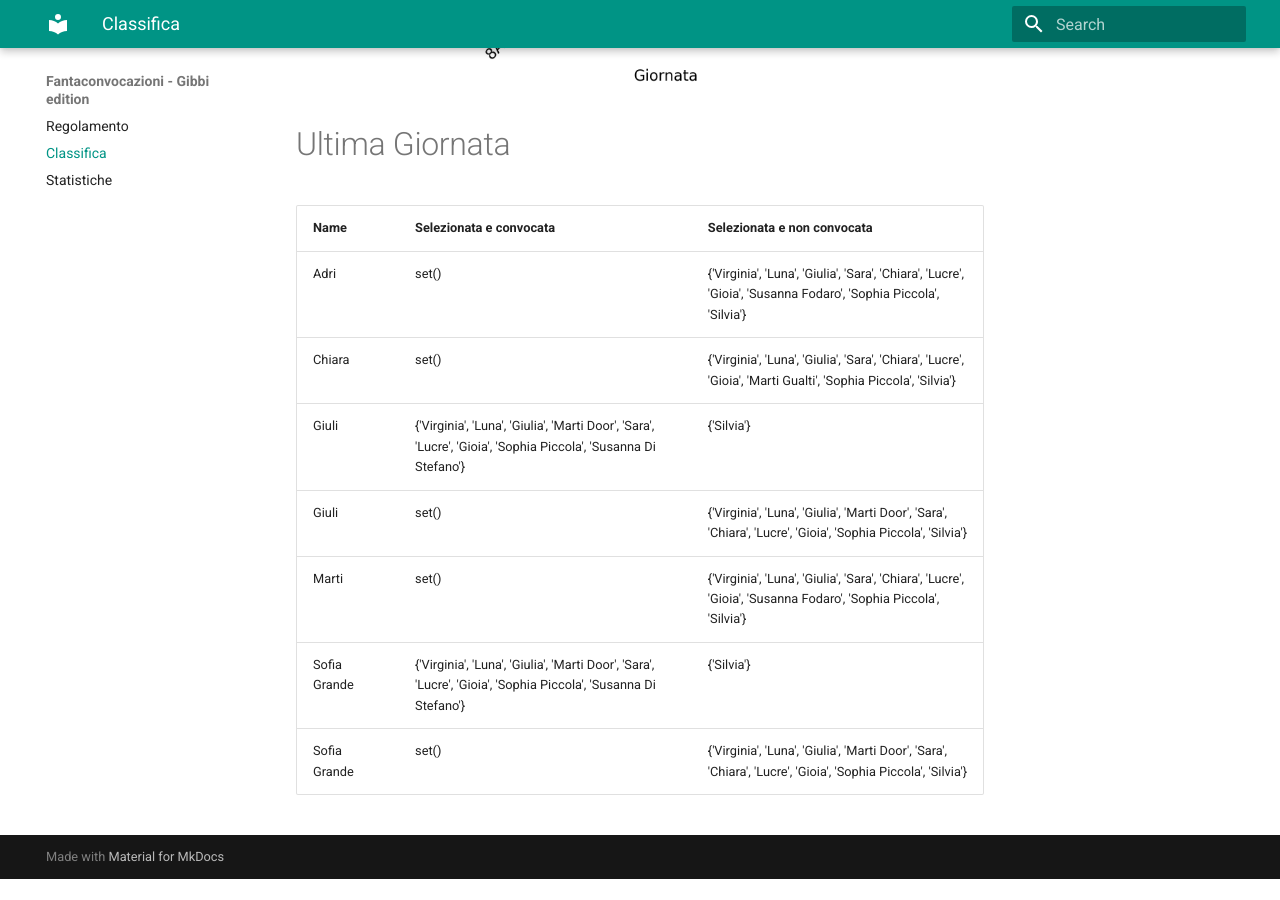
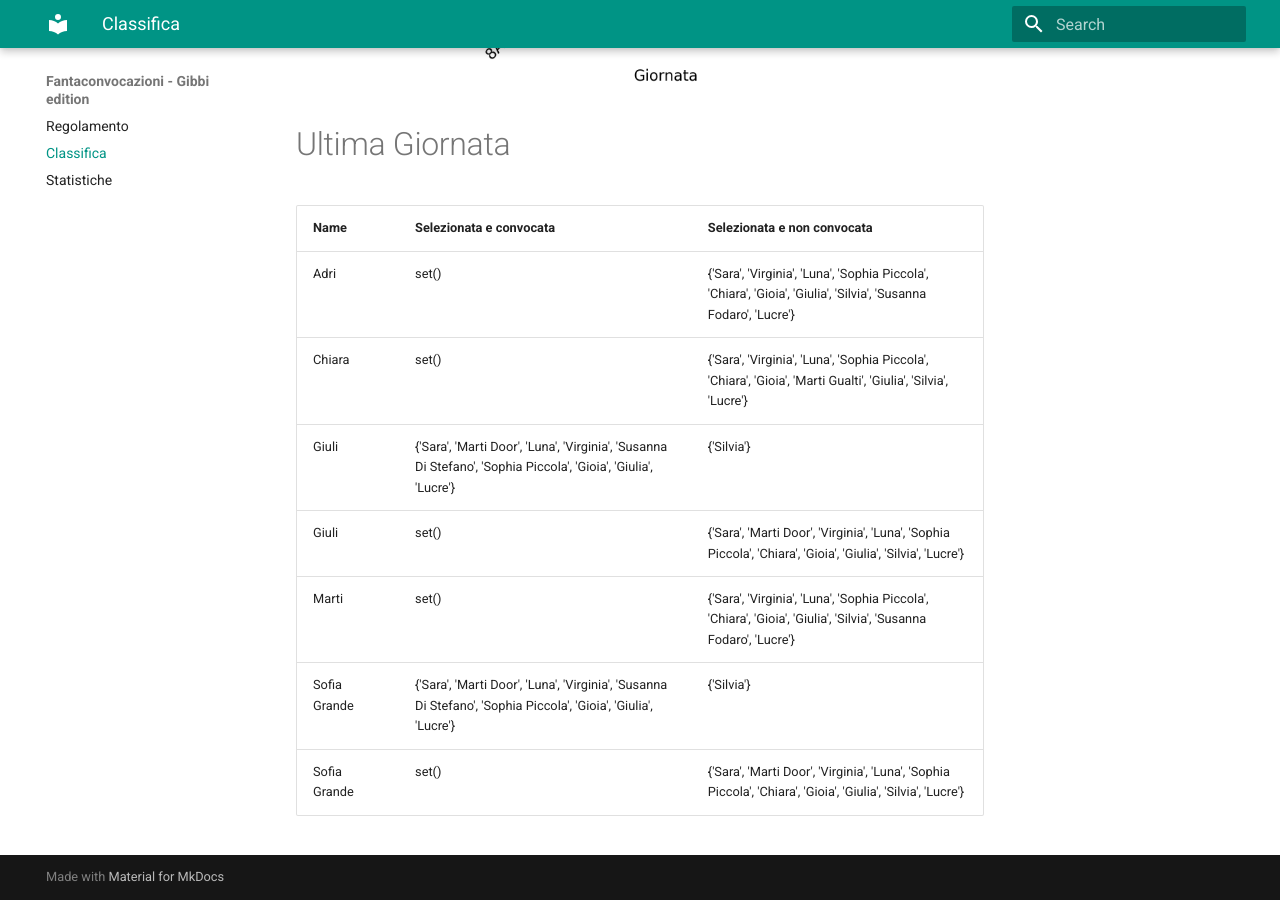
Before and after one commit to martinig94/fantagibbi, an MkDocs documentation site: the page built from docs/Classifica.md, in a window 1280 px wide and 900 px high, scrolled down 1024 px. Built offline with MkDocs 1.6.1 and Material for MkDocs 9.7.7, drawn with Linux system fonts in a browser that asks for light colours; before the commit the page ends 1903 px from its top, so only the background shows below that.

Commit message:
Auto-update from main.py

```diff
--- a/docs/Classifica.md
+++ b/docs/Classifica.md
@@ -18,11 +18,11 @@
 <!-- START_TABLE CORRECT -->
 | Name         | Selezionata e convocata                                                                                        | Selezionata e non convocata                                                                                      |
 |:-------------|:---------------------------------------------------------------------------------------------------------------|:-----------------------------------------------------------------------------------------------------------------|
-| Adri         | set()                                                                                                          | {'Virginia', 'Luna', 'Giulia', 'Sara', 'Chiara', 'Lucre', 'Gioia', 'Susanna Fodaro', 'Sophia Piccola', 'Silvia'} |
-| Chiara       | set()                                                                                                          | {'Virginia', 'Luna', 'Giulia', 'Sara', 'Chiara', 'Lucre', 'Gioia', 'Marti Gualti', 'Sophia Piccola', 'Silvia'}   |
-| Giuli        | {'Virginia', 'Luna', 'Giulia', 'Marti Door', 'Sara', 'Lucre', 'Gioia', 'Sophia Piccola', 'Susanna Di Stefano'} | {'Silvia'}                                                                                                       |
-| Giuli        | set()                                                                                                          | {'Virginia', 'Luna', 'Giulia', 'Marti Door', 'Sara', 'Chiara', 'Lucre', 'Gioia', 'Sophia Piccola', 'Silvia'}     |
-| Marti        | set()                                                                                                          | {'Virginia', 'Luna', 'Giulia', 'Sara', 'Chiara', 'Lucre', 'Gioia', 'Susanna Fodaro', 'Sophia Piccola', 'Silvia'} |
-| Sofia Grande | {'Virginia', 'Luna', 'Giulia', 'Marti Door', 'Sara', 'Lucre', 'Gioia', 'Sophia Piccola', 'Susanna Di Stefano'} | {'Silvia'}                                                                                                       |
-| Sofia Grande | set()                                                                                                          | {'Virginia', 'Luna', 'Giulia', 'Marti Door', 'Sara', 'Chiara', 'Lucre', 'Gioia', 'Sophia Piccola', 'Silvia'}     |
+| Adri         | set()                                                                                                          | {'Sara', 'Virginia', 'Luna', 'Sophia Piccola', 'Chiara', 'Gioia', 'Giulia', 'Silvia', 'Susanna Fodaro', 'Lucre'} |
+| Chiara       | set()                                                                                                          | {'Sara', 'Virginia', 'Luna', 'Sophia Piccola', 'Chiara', 'Gioia', 'Marti Gualti', 'Giulia', 'Silvia', 'Lucre'}   |
+| Giuli        | {'Sara', 'Marti Door', 'Luna', 'Virginia', 'Susanna Di Stefano', 'Sophia Piccola', 'Gioia', 'Giulia', 'Lucre'} | {'Silvia'}                                                                                                       |
+| Giuli        | set()                                                                                                          | {'Sara', 'Marti Door', 'Virginia', 'Luna', 'Sophia Piccola', 'Chiara', 'Gioia', 'Giulia', 'Silvia', 'Lucre'}     |
+| Marti        | set()                                                                                                          | {'Sara', 'Virginia', 'Luna', 'Sophia Piccola', 'Chiara', 'Gioia', 'Giulia', 'Silvia', 'Susanna Fodaro', 'Lucre'} |
+| Sofia Grande | {'Sara', 'Marti Door', 'Luna', 'Virginia', 'Susanna Di Stefano', 'Sophia Piccola', 'Gioia', 'Giulia', 'Lucre'} | {'Silvia'}                                                                                                       |
+| Sofia Grande | set()                                                                                                          | {'Sara', 'Marti Door', 'Virginia', 'Luna', 'Sophia Piccola', 'Chiara', 'Gioia', 'Giulia', 'Silvia', 'Lucre'}     |
 <!-- END_TABLE CORRECT -->
```
